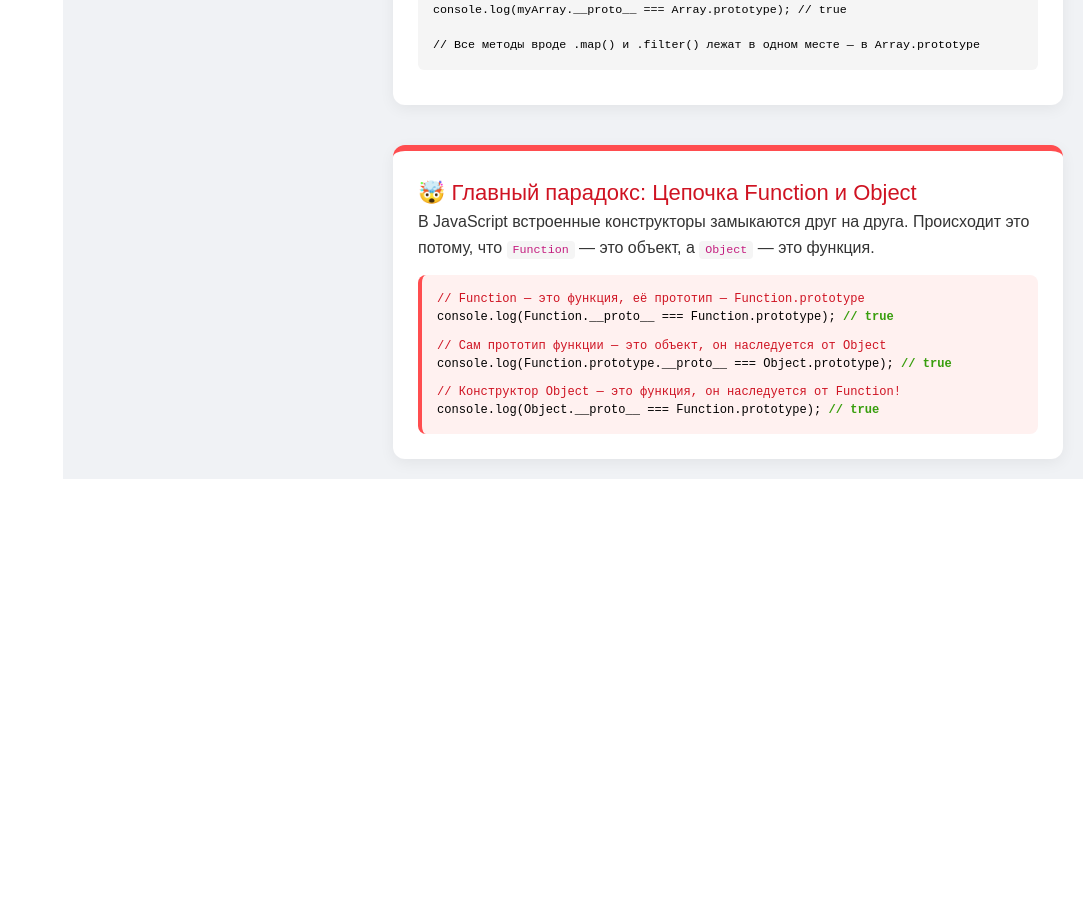
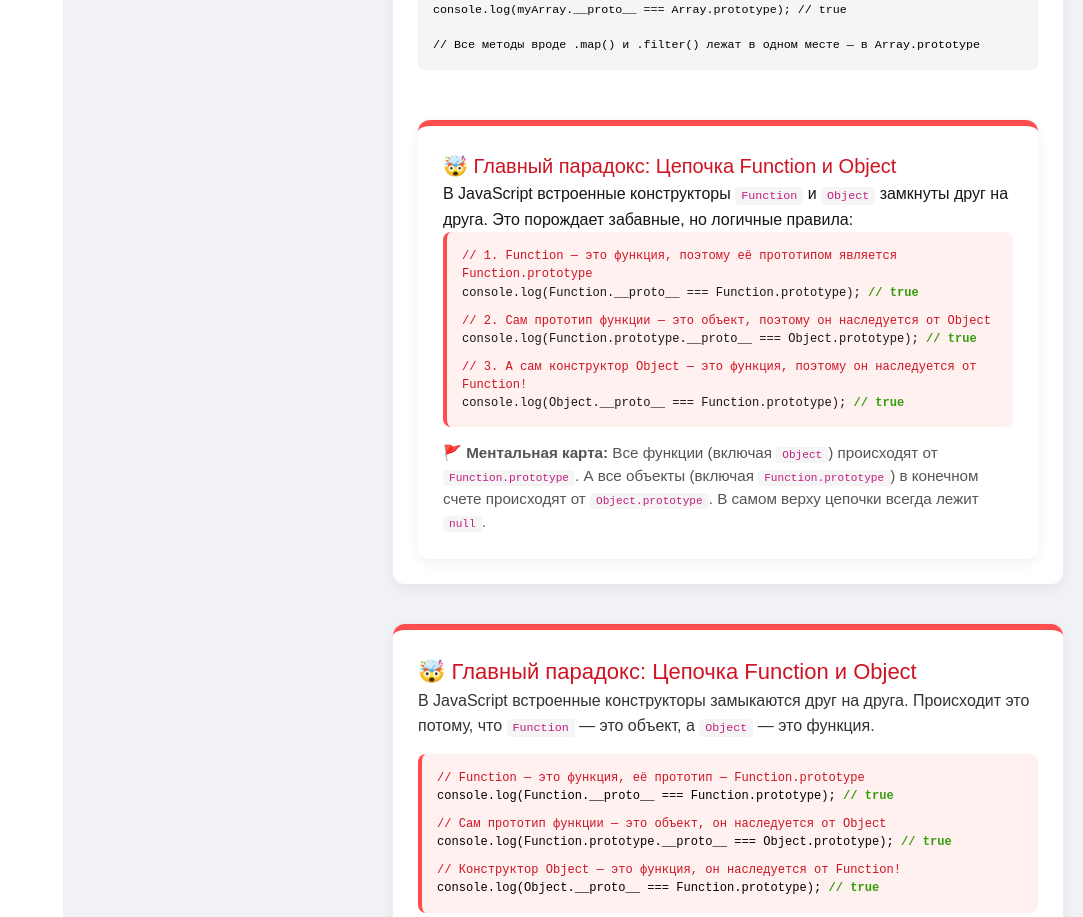
Before and after one commit to tymanskaya/next, a Next.js app: page /jsoop in a window 1280 px wide. Shown: the part 1123-2040 px from the top of the page, without its empty margins (197-1280 px from the left). Before the commit the page ends 1602 px from the top, so only its background shows below. Built offline with nearby package versions, Linux system fonts and the light colour scheme.

Commit message:
prototypeParadox

```diff
--- a/app/jsoop/page.tsx
+++ b/app/jsoop/page.tsx
@@ -148,6 +148,36 @@ console.log(myArray.__proto__ === Array.prototype); // true
 // Все методы вроде .map() и .filter() лежат в одном месте — в Array.prototype`}
                         </pre>
                     </div>
+                    <section id="prototypeParadox" style={{
+                        backgroundColor: '#fff',
+                        padding: '25px',
+                        borderRadius: '12px',
+                        borderTop: '6px solid #ff4d4f', // Красный цвет для продвинутых парадоксов
+                        boxShadow: '0 4px 15px rgba(0,0,0,0.06)',
+                        marginTop: '40px',
+                        fontFamily: 'sans-serif'
+                    }}>
+                        <h3 style={{ marginTop: 0, color: '#cf1322', fontSize: '20px' }}>🤯 Главный парадокс: Цепочка Function и Object</h3>
+                        <p style={{ lineHeight: '1.6' }}>
+                            В JavaScript встроенные конструкторы <code style={codeInlineStyle}>Function</code> и <code style={codeInlineStyle}>Object</code> замкнуты друг на друга. Это порождает забавные, но логичные правила:
+                        </p>
+
+                        <div style={{ backgroundColor: '#fff1f0', padding: '15px', borderRadius: '8px', borderLeft: '4px solid #ff4d4f', fontFamily: 'monospace', fontSize: '0.93em' }}>
+                            <div style={{ color: '#cf1322' }}>// 1. Function — это функция, поэтому её прототипом является Function.prototype</div>
+                            <div>console.log(Function.__proto__ === Function.prototype); <span style={{ color: '#389e0d', fontWeight: 'bold' }}>// true</span></div>
+
+                            <div style={{ color: '#cf1322', marginTop: '10px' }}>// 2. Сам прототип функции — это объект, поэтому он наследуется от Object</div>
+                            <div>console.log(Function.prototype.__proto__ === Object.prototype); <span style={{ color: '#389e0d', fontWeight: 'bold' }}>// true</span></div>
+
+                            <div style={{ color: '#cf1322', marginTop: '10px' }}>// 3. А сам конструктор Object — это функция, поэтому он наследуется от Function!</div>
+                            <div>console.log(Object.__proto__ === Function.prototype); <span style={{ color: '#389e0d', fontWeight: 'bold' }}>// true</span></div>
+                        </div>
+
+                        <p style={{ marginTop: '15px', fontSize: '0.95em', color: '#555' }}>
+                            🚩 <b>Ментальная карта:</b> Все функции (включая <code style={codeInlineStyle}>Object</code>) происходят от <code style={codeInlineStyle}>Function.prototype</code>. А все объекты (включая <code style={codeInlineStyle}>Function.prototype</code>) в конечном счете происходят от <code style={codeInlineStyle}>Object.prototype</code>. В самом верху цепочки всегда лежит <code style={codeInlineStyle}>null</code>.
+                        </p>
+                    </section>
+
                 </section>
 
                 {/* Секция 3: Парадокс Function vs Object */}
```
